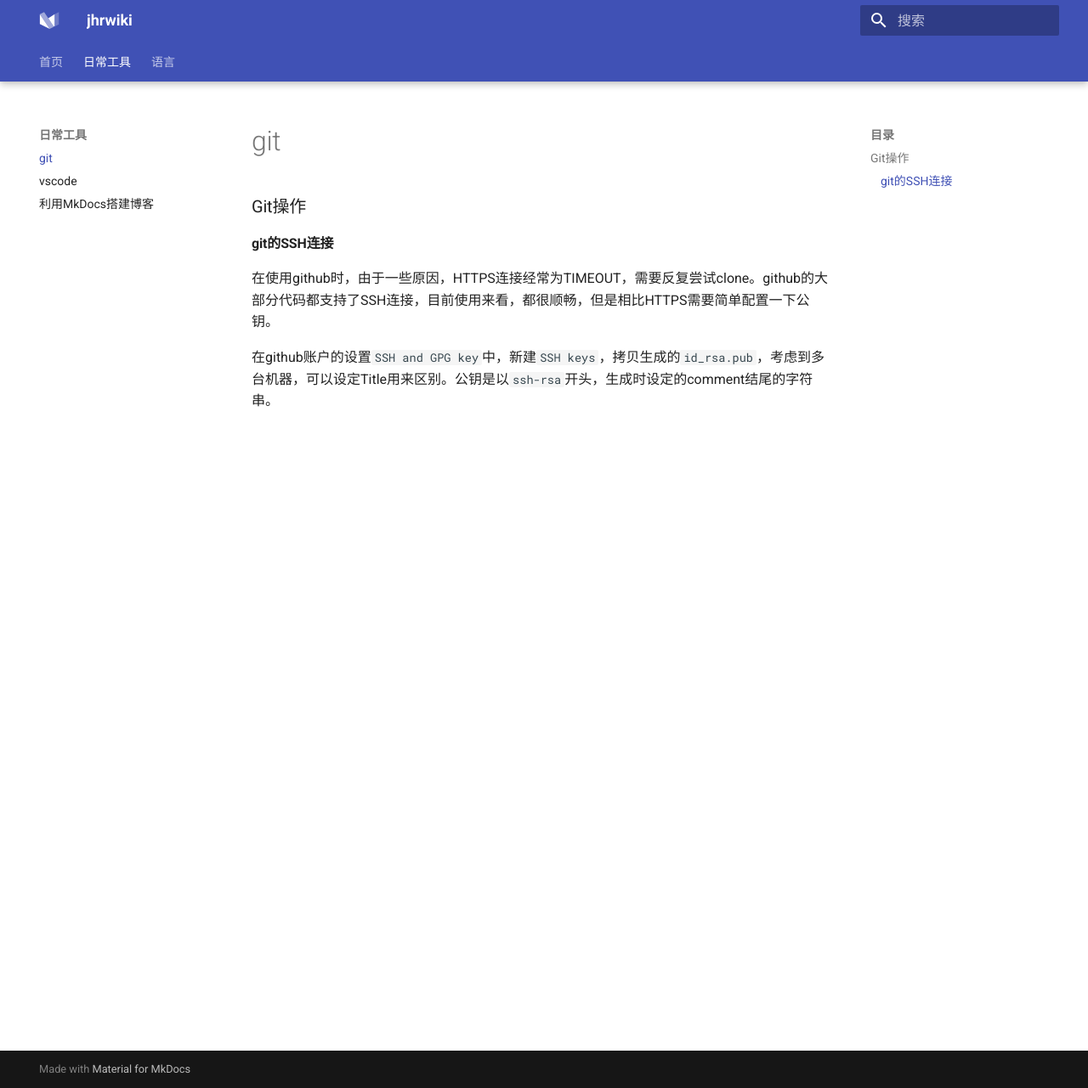
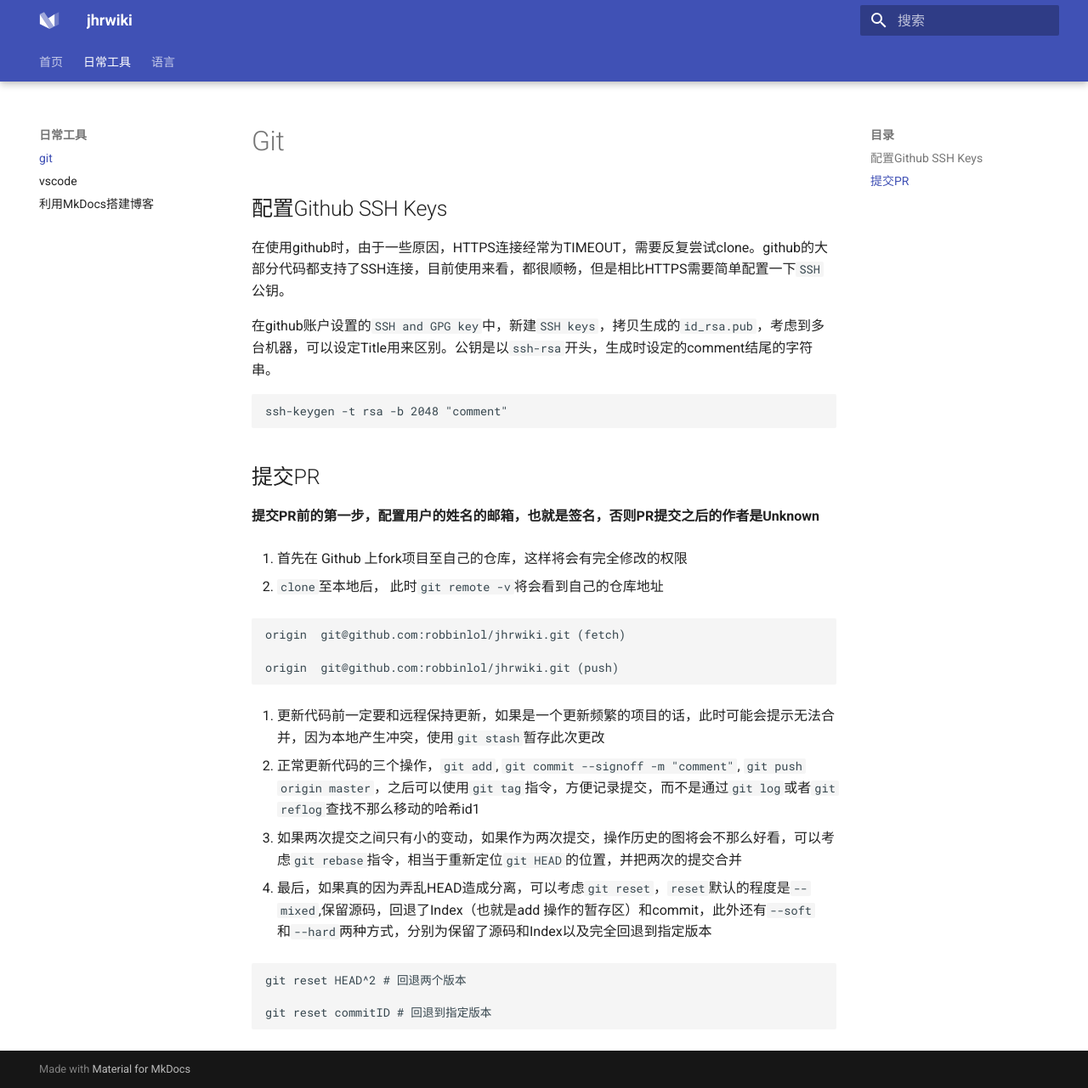
Before and after one commit to robbinlol/jhrwiki, an MkDocs documentation site: the page built from docs/develop/git.md, in a window 1280 px wide and 1281 px high. Shown: the whole window at 85% size. Built offline with MkDocs 1.6.1 and Material for MkDocs 9.7.7, drawn with Linux system fonts in a browser that asks for light colours.

Commit message:
update content
Signed-off-by: Haoran Jin <robbinlol@163.com>

````diff
--- a/docs/develop/git.md
+++ b/docs/develop/git.md
@@ -1,6 +1,36 @@
-### Git操作
+# Git
 
-#### git的SSH连接
-在使用github时，由于一些原因，HTTPS连接经常为TIMEOUT，需要反复尝试clone。github的大部分代码都支持了SSH连接，目前使用来看，都很顺畅，但是相比HTTPS需要简单配置一下公钥。
+## 配置Github SSH Keys
+在使用github时，由于一些原因，HTTPS连接经常为TIMEOUT，需要反复尝试clone。github的大部分代码都支持了SSH连接，目前使用来看，都很顺畅，但是相比HTTPS需要简单配置一下`SSH`公钥。
 
-在github账户的设置`SSH and GPG key`中，新建`SSH keys`，拷贝生成的`id_rsa.pub`，考虑到多台机器，可以设定Title用来区别。公钥是以`ssh-rsa`开头，生成时设定的comment结尾的字符串。
+在github账户设置的`SSH and GPG key`中，新建`SSH keys`，拷贝生成的`id_rsa.pub`，考虑到多台机器，可以设定Title用来区别。公钥是以`ssh-rsa`开头，生成时设定的comment结尾的字符串。
+
+```bash
+ssh-keygen -t rsa -b 2048 "comment"
+```
+
+## 提交PR
+
+   **提交PR前的第一步，配置用户的姓名的邮箱，也就是签名，否则PR提交之后的作者是Unknown**
+
+1. 首先在 Github 上fork项目至自己的仓库，这样将会有完全修改的权限
+
+2. `clone`至本地后， 此时`git remote -v`将会看到自己的仓库地址
+
+```bash
+origin	git@github.com:robbinlol/jhrwiki.git (fetch)
+
+origin	git@github.com:robbinlol/jhrwiki.git (push)
+```
+3. 更新代码前一定要和远程保持更新，如果是一个更新频繁的项目的话，此时可能会提示无法合并，因为本地产生冲突，使用`git stash`暂存此次更改
+
+4. 正常更新代码的三个操作，`git add`, `git commit --signoff -m "comment"`, `git push origin master`，之后可以使用`git tag`指令，方便记录提交，而不是通过`git log`或者`git reflog`查找不那么移动的哈希id1
+
+5. 如果两次提交之间只有小的变动，如果作为两次提交，操作历史的图将会不那么好看，可以考虑`git rebase`指令，相当于重新定位`git HEAD`的位置，并把两次的提交合并
+
+6. 最后，如果真的因为弄乱HEAD造成分离，可以考虑`git reset`，`reset`默认的程度是`--mixed`,保留源码，回退了Index（也就是add 操作的暂存区）和commit，此外还有`--soft`和`--hard`两种方式，分别为保留了源码和Index以及完全回退到指定版本
+```bash
+git reset HEAD^2 # 回退两个版本
+
+git reset commitID # 回退到指定版本
+```
````
Also changed, not shown: docs/develop/blog.md (+2 -2 lines), docs/engineering/py.md (+18 -1 lines).
